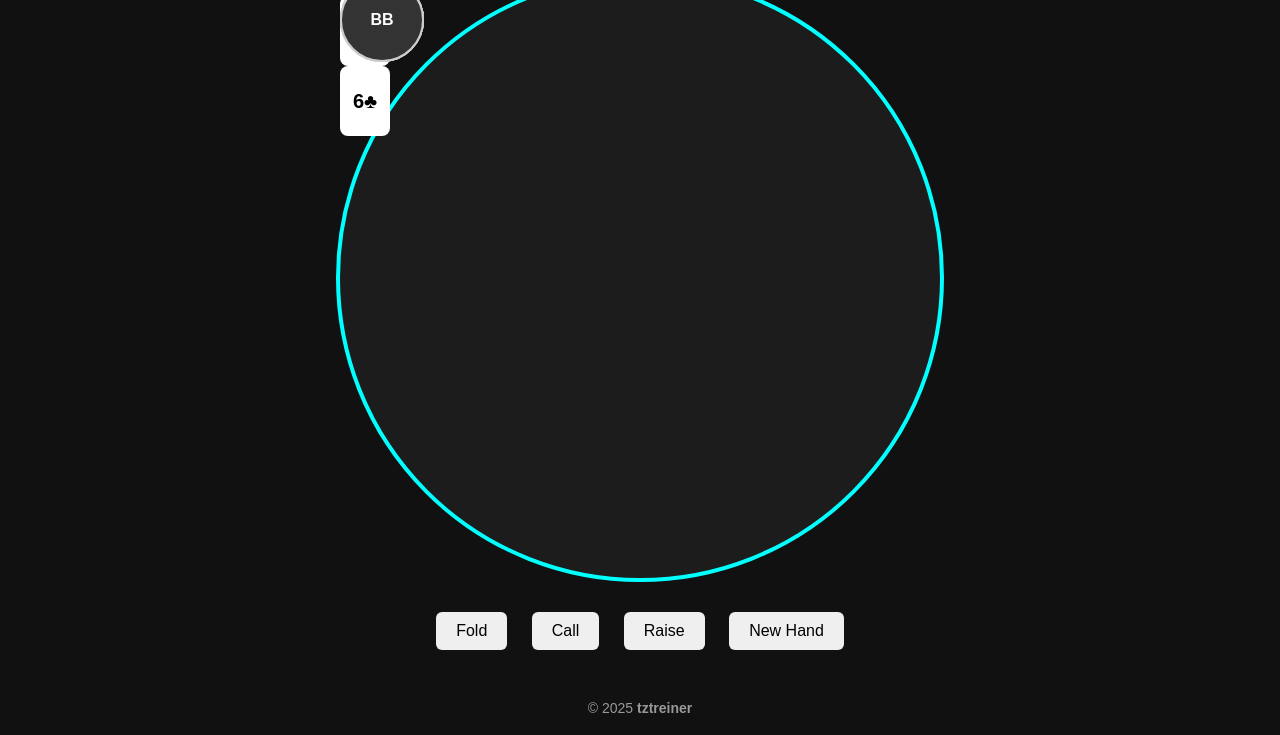
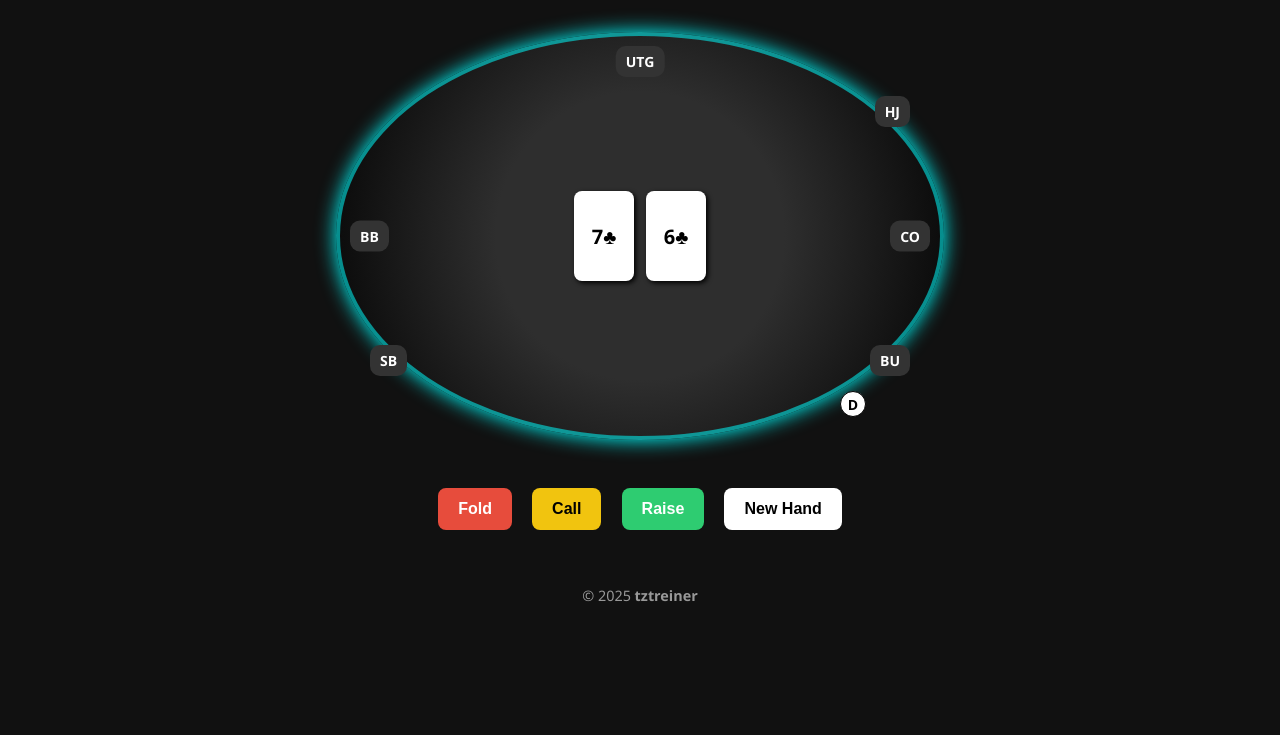
Before and after one commit to franque99/tztreiner, a plain HTML site: page index.html in a window 1280 px wide. Shown: the part 65-800 px from the top of the page. Drawn offline with Linux system fonts and the light colour scheme.

Commit message:
Update style.css

```diff
--- a/style.css
+++ b/style.css
@@ -1,107 +1,114 @@
 body {
-  background-color: #111;
-  color: white;
-  font-family: Arial, sans-serif;
+  margin: 0;
+  font-family: 'Segoe UI', sans-serif;
+  background: #111;
+  color: #fff;
   text-align: center;
-  margin: 0;
-  padding: 0;
 }
 
-h1 {
-  padding: 20px;
-  font-size: 26px;
+.header {
+  background: #000;
+  padding: 1rem;
+  font-size: 1.5rem;
+  font-weight: bold;
+  color: #4eeaff;
 }
 
-footer {
-  margin-top: 40px;
-  font-size: 14px;
-  color: #999;
-}
-
-/* MESA DE POKER */
 .table {
   position: relative;
+  margin: 2rem auto;
   width: 600px;
-  height: 600px;
-  margin: 20px auto;
-  border: 4px solid cyan;
+  height: 400px;
+  background: radial-gradient(circle, #2e2e2e 40%, #000 100%);
   border-radius: 50%;
-  background-color: #1c1c1c;
+  border: 4px solid #00ffff88;
+  box-shadow: 0 0 20px #0ff;
 }
 
 .player {
   position: absolute;
-  width: 80px;
-  height: 80px;
-  background-color: #333;
-  color: white;
-  border-radius: 50%;
+  background: #333;
+  padding: 6px 10px;
+  border-radius: 10px;
+  font-size: 14px;
+  color: #fff;
+  font-weight: bold;
+}
+
+.top        { top: 10px; left: 50%; transform: translateX(-50%); }
+.topright   { top: 60px; right: 30px; }
+.right      { top: 50%; right: 10px; transform: translateY(-50%); }
+.bottomright{ bottom: 60px; right: 30px; }
+.bottomleft { bottom: 60px; left: 30px; }
+.left       { top: 50%; left: 10px; transform: translateY(-50%); }
+
+.cards {
+  position: absolute;
+  top: 50%;
+  left: 50%;
+  transform: translate(-50%, -50%);
+  display: flex;
+  gap: 12px;
+}
+
+.card {
+  width: 60px;
+  height: 90px;
+  background-color: #fff;
+  color: #000;
+  border-radius: 8px;
+  box-shadow: 2px 2px 5px #000;
   display: flex;
   align-items: center;
   justify-content: center;
+  font-size: 20px;
   font-weight: bold;
-  border: 2px solid #ccc;
 }
 
-/* POSIÇÕES DOS JOGADORES */
-#UTG { top: 20px; left: 260px; }
-#MP  { top: 100px; left: 80px; }
-#CO  { top: 260px; left: 20px; background-color: #222; border: 2px solid lime; }
-#BU  { top: 440px; left: 100px; }
-#SB  { top: 500px; left: 260px; }
-#BB  { top: 440px; left: 440px; }
-
-#hero-cards {
-  position: absolute;
-  top: 270px;
-  left: 110px;
-  display: flex;
-  gap: 10px;
+.action-box {
+  margin-top: 2rem;
 }
 
-/* CARTAS */
-.card {
-  width: 50px;
-  height: 70px;
+.btn {
+  margin: 0.5rem;
+  padding: 12px 20px;
+  font-size: 1rem;
+  border: none;
+  border-radius: 8px;
+  cursor: pointer;
+  font-weight: bold;
+}
+
+.fold  { background: #e74c3c; color: #fff; }
+.call  { background: #f1c40f; color: #000; }
+.raise { background: #2ecc71; color: #fff; }
+
+.new-hand {
+  margin-top: 1rem;
+  background: #fff;
+  color: #000;
+}
+
+.dealer-button {
+  position: absolute;
+  width: 24px;
+  height: 24px;
   background-color: white;
   color: black;
-  font-size: 20px;
   font-weight: bold;
-  border-radius: 8px;
+  font-size: 14px;
+  border-radius: 50%;
+  border: 1px solid black;
   display: flex;
   align-items: center;
   justify-content: center;
+  top: 355px;
+  left: 500px;
+  z-index: 10;
 }
 
-/* BOTÕES */
-.quiz-box {
-  margin-top: 40px;
-  border: 2px solid cyan;
-  border-radius: 20px;
-  display: inline-block;
-  padding: 30px 40px;
+footer {
+  margin-top: 3rem;
+  font-size: 0.9rem;
+  color: #999;
 }
-
-button {
-  padding: 10px 20px;
-  margin: 10px;
-  font-size: 16px;
-  cursor: pointer;
-  border-radius: 6px;
-  border: none;
-}
-
-.fold-btn {
-  background-color: #e74c3c;
-  color: white;
-}
-
-.call-btn {
-  background-color: #f1c40f;
-  color: black;
-}
-
-.raise-btn {
-  background-color: #2ecc71;
-  color: white;
-}
```
